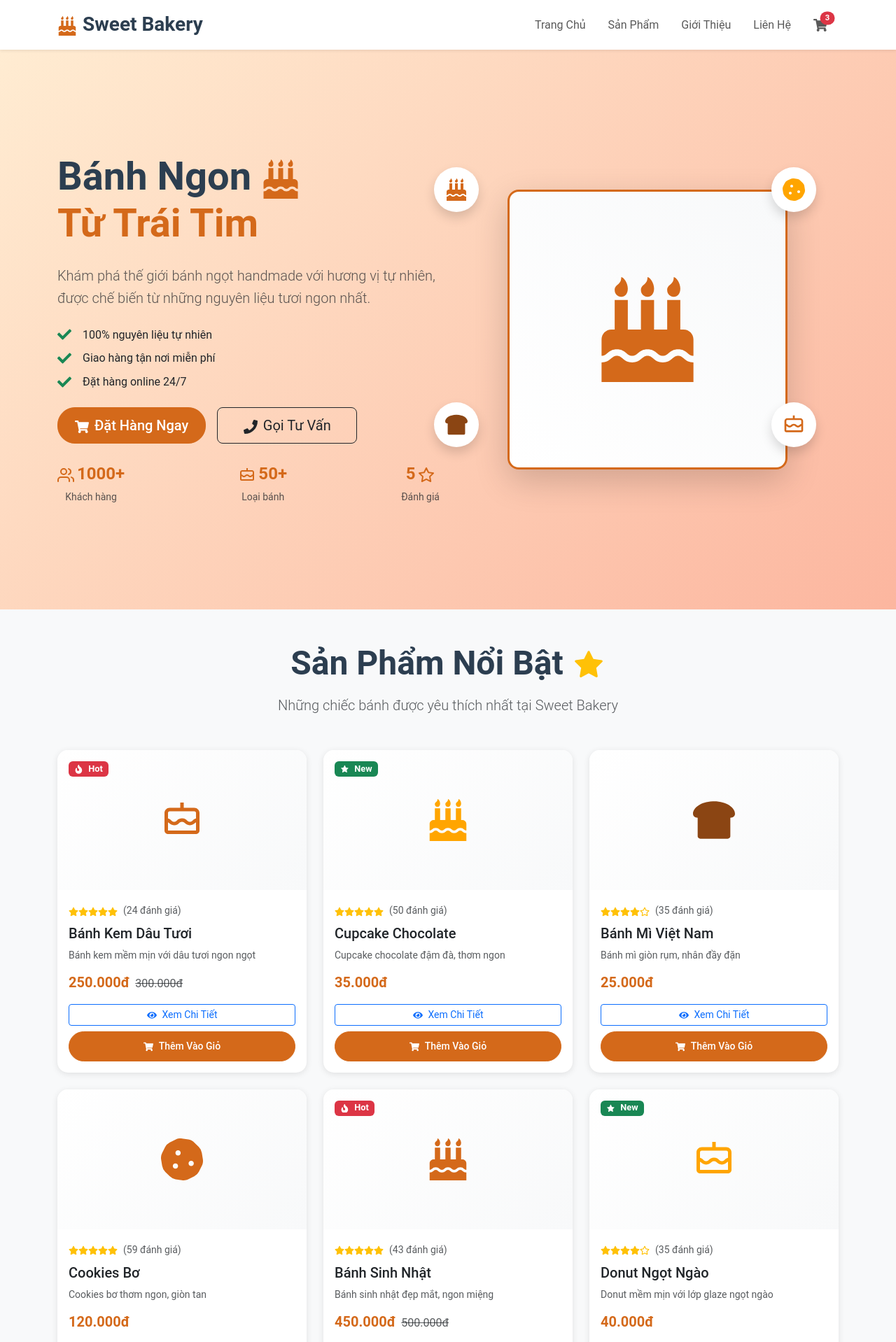
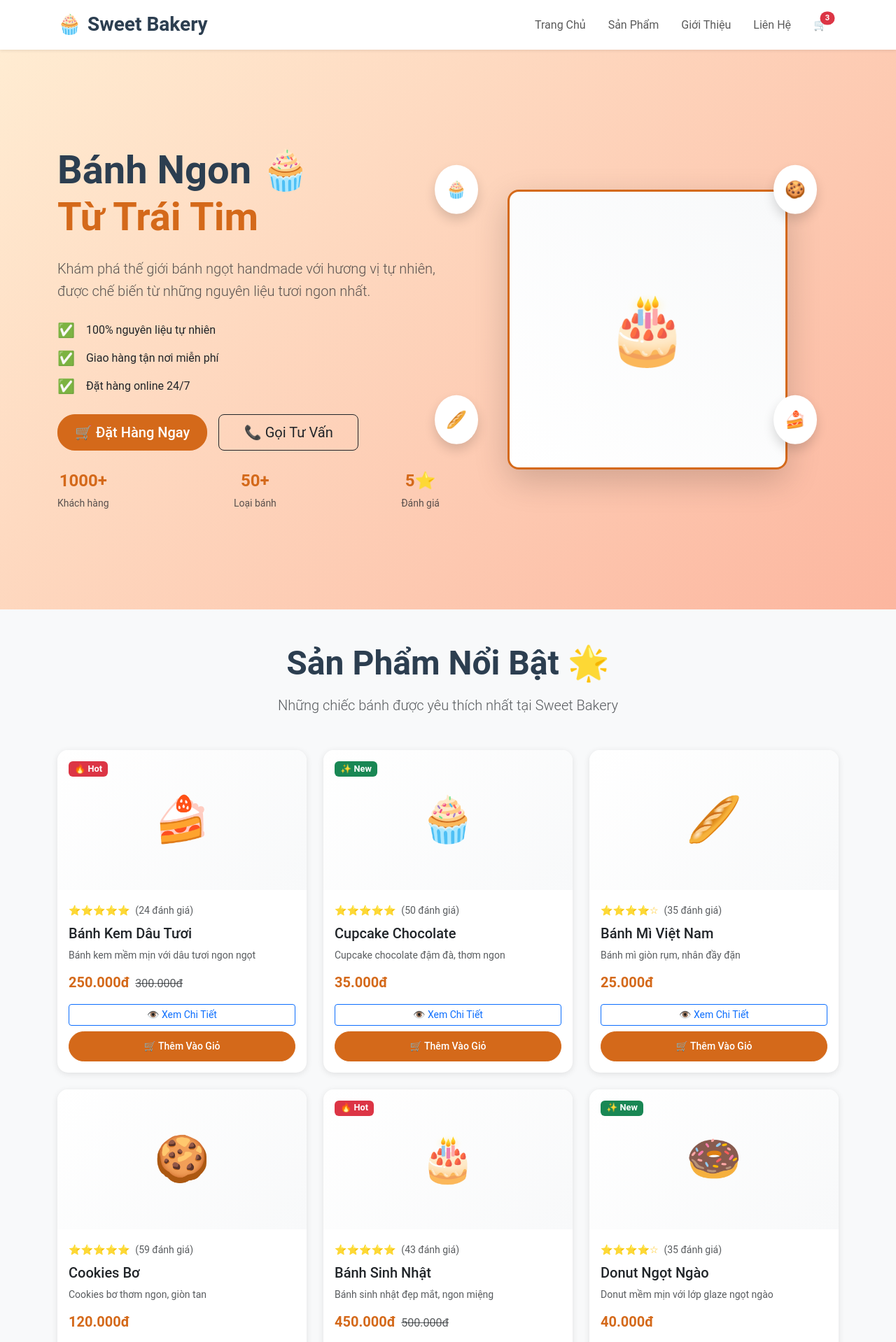
Before and after one commit to phuocit0201/ShopCake, a React (Create React App) app in the folder front-end/: page / in a window 1280 px wide. Shown: the top 1918 px of the page at 70% size. Built offline with nearby package versions, Linux system fonts and the light colour scheme.

Commit message:
feature: format icon

```diff
--- a/front-end/package.json
+++ b/front-end/package.json
@@ -10,11 +10,9 @@
     "@testing-library/user-event": "^13.5.0",
     "axios": "^1.11.0",
     "bootstrap": "^5.3.7",
-    "bootstrap-icons": "^1.13.1",
     "react": "^19.1.1",
     "react-bootstrap": "^2.10.10",
     "react-dom": "^19.1.1",
-    "react-icons": "^5.5.0",
     "react-redux": "^9.2.0",
     "react-router-dom": "^7.7.1",
     "react-scripts": "5.0.1",
--- a/front-end/src/App.js
+++ b/front-end/src/App.js
@@ -1,5 +1,6 @@
 import React from 'react';
 import { BrowserRouter as Router, Routes, Route } from 'react-router-dom';
+import { Container } from 'react-bootstrap';
 import Header from './components/layout/Header';
 import Footer from './components/layout/Footer';
 import Home from './pages/Home';
--- a/front-end/src/components/layout/Header.jsx
+++ b/front-end/src/components/layout/Header.jsx
@@ -1,14 +1,6 @@
 import React, { useState } from 'react';
 import { Navbar, Nav, Container, Offcanvas } from 'react-bootstrap';
 import { Link } from 'react-router-dom';
-import {
-  FaHome,
-  FaInfoCircle,
-  FaPhone,
-  FaShoppingCart,
-  FaBirthdayCake
-} from 'react-icons/fa';
-import { BiCake } from 'react-icons/bi';
 
 const Header = () => {
   const [show, setShow] = useState(false);
@@ -21,7 +13,7 @@ const Header = () => {
       <Navbar expand="lg" className="bg-white shadow-sm sticky-top">
         <Container>
           <Navbar.Brand as={Link} to="/" className="fw-bold fs-3">
-            <FaBirthdayCake style={{ color: 'var(--primary-color)' }} />
+            <span style={{ color: 'var(--primary-color)' }}>🧁</span>
             <span className="ms-2" style={{ color: 'var(--text-dark)' }}>Sweet Bakery</span>
           </Navbar.Brand>
 
@@ -49,7 +41,7 @@ const Header = () => {
               </Nav.Link>
               <Nav.Link as={Link} to="/cart" className="mx-2">
                 <span className="position-relative">
-                  <FaShoppingCart size={20} />
+                  🛒
                   <span className="position-absolute top-0 start-100 translate-middle badge rounded-pill bg-danger" style={{ fontSize: '0.7em' }}>
                     3
                   </span>
@@ -64,30 +56,30 @@ const Header = () => {
       <Offcanvas show={show} onHide={handleClose} placement="end">
         <Offcanvas.Header closeButton className="border-bottom">
           <Offcanvas.Title>
-            <FaBirthdayCake style={{ color: 'var(--primary-color)' }} />
+            <span style={{ color: 'var(--primary-color)' }}>🧁</span>
             <span className="ms-2" style={{ color: 'var(--text-dark)' }}>Sweet Bakery</span>
           </Offcanvas.Title>
         </Offcanvas.Header>
         <Offcanvas.Body>
           <Nav className="flex-column">
             <Nav.Link as={Link} to="/" className="py-3 border-bottom" onClick={handleClose}>
-              <FaHome size={20} />
+              <span className="fs-5">🏠</span>
               <span className="ms-3">Trang Chủ</span>
             </Nav.Link>
             <Nav.Link as={Link} to="/products" className="py-3 border-bottom" onClick={handleClose}>
-              <BiCake size={20} />
+              <span className="fs-5">🧁</span>
               <span className="ms-3">Sản Phẩm</span>
             </Nav.Link>
             <Nav.Link as={Link} to="/about" className="py-3 border-bottom" onClick={handleClose}>
-              <FaInfoCircle size={20} />
+              <span className="fs-5">ℹ️</span>
               <span className="ms-3">Giới Thiệu</span>
             </Nav.Link>
             <Nav.Link as={Link} to="/contact" className="py-3 border-bottom" onClick={handleClose}>
-              <FaPhone size={20} />
+              <span className="fs-5">📞</span>
               <span className="ms-3">Liên Hệ</span>
             </Nav.Link>
             <Nav.Link as={Link} to="/cart" className="py-3" onClick={handleClose}>
-              <FaShoppingCart size={20} />
+              <span className="fs-5">🛒</span>
               <span className="ms-3">Giỏ Hàng</span>
               <span className="badge bg-danger ms-auto">3</span>
             </Nav.Link>
@@ -96,8 +88,7 @@ const Header = () => {
           <div className="mt-4 pt-4 border-top">
             <div className="d-grid gap-2">
               <button className="btn btn-primary-custom">
-                <FaPhone className="me-2" />
-                Gọi Đặt Hàng
+                📞 Gọi Đặt Hàng
               </button>
               <small className="text-center text-muted">
                 Hotline: 0123.456.789
--- a/front-end/src/pages/Home/components/FeaturedProducts.jsx
+++ b/front-end/src/pages/Home/components/FeaturedProducts.jsx
@@ -1,17 +1,5 @@
 import React from 'react';
 import { Container, Row, Col, Card, Button, Badge } from 'react-bootstrap';
-import {
-  FaStar,
-  FaRegStar,
-  FaShoppingCart,
-  FaEye,
-  FaFire,
-  FaBreadSlice,
-  FaCookie,
-  FaBirthdayCake
-} from 'react-icons/fa';
-import { AiFillStar } from 'react-icons/ai';
-import { BiCake } from 'react-icons/bi';
 
 const FeaturedProducts = () => {
   const products = [
@@ -20,7 +8,7 @@ const FeaturedProducts = () => {
       name: 'Bánh Kem Dâu Tươi',
       price: '250.000đ',
       originalPrice: '300.000đ',
-      image: <BiCake size={60} style={{ color: 'var(--primary-color)' }} />,
+      image: '🍰',
       rating: 5,
       isHot: true,
       description: 'Bánh kem mềm mịn với dâu tươi ngon ngọt'
@@ -30,7 +18,7 @@ const FeaturedProducts = () => {
       name: 'Cupcake Chocolate',
       price: '35.000đ',
       originalPrice: null,
-      image: <FaBirthdayCake size={60} style={{ color: 'var(--accent-color)' }} />,
+      image: '🧁',
       rating: 5,
       isNew: true,
       description: 'Cupcake chocolate đậm đà, thơm ngon'
@@ -40,7 +28,7 @@ const FeaturedProducts = () => {
       name: 'Bánh Mì Việt Nam',
       price: '25.000đ',
       originalPrice: null,
-      image: <FaBreadSlice size={60} style={{ color: 'var(--secondary-color)' }} />,
+      image: '🥖',
       rating: 4,
       description: 'Bánh mì giòn rụm, nhân đầy đặn'
     },
@@ -49,7 +37,7 @@ const FeaturedProducts = () => {
       name: 'Cookies Bơ',
       price: '120.000đ',
       originalPrice: null,
-      image: <FaCookie size={60} style={{ color: 'var(--primary-color)' }} />,
+      image: '🍪',
       rating: 5,
       description: 'Cookies bơ thơm ngon, giòn tan'
     },
@@ -58,7 +46,7 @@ const FeaturedProducts = () => {
       name: 'Bánh Sinh Nhật',
       price: '450.000đ',
       originalPrice: '500.000đ',
-      image: <FaBirthdayCake size={60} style={{ color: 'var(--primary-color)' }} />,
+      image: '🎂',
       rating: 5,
       isHot: true,
       description: 'Bánh sinh nhật đẹp mắt, ngon miệng'
@@ -68,7 +56,7 @@ const FeaturedProducts = () => {
       name: 'Donut Ngọt Ngào',
       price: '40.000đ',
       originalPrice: null,
-      image: <BiCake size={60} style={{ color: 'var(--accent-color)' }} />,
+      image: '🍩',
       rating: 4,
       isNew: true,
       description: 'Donut mềm mịn với lớp glaze ngọt ngào'
@@ -76,15 +64,7 @@ const FeaturedProducts = () => {
   ];
 
   const renderStars = (rating) => {
-    const stars = [];
-    for (let i = 1; i <= 5; i++) {
-      if (i <= rating) {
-        stars.push(<FaStar key={i} className="text-warning" />);
-      } else {
-        stars.push(<FaRegStar key={i} className="text-warning" />);
-      }
-    }
-    return stars;
+    return '⭐'.repeat(rating) + '☆'.repeat(5 - rating);
   };
 
   return (
@@ -92,7 +72,7 @@ const FeaturedProducts = () => {
       <Container>
         <div className="text-center mb-5">
           <h2 className="display-5 fw-bold mb-3">
-            Sản Phẩm Nổi Bật <AiFillStar className="text-warning" />
+            Sản Phẩm Nổi Bật 🌟
           </h2>
           <p className="lead text-muted">
             Những chiếc bánh được yêu thích nhất tại Sweet Bakery
@@ -110,7 +90,7 @@ const FeaturedProducts = () => {
                     className="position-absolute top-0 start-0 m-3 z-3"
                     style={{ fontSize: '0.8rem' }}
                   >
-                    <FaFire className="me-1" /> Hot
+                    🔥 Hot
                   </Badge>
                 )}
                 {product.isNew && (
@@ -119,16 +99,17 @@ const FeaturedProducts = () => {
                     className="position-absolute top-0 start-0 m-3 z-3"
                     style={{ fontSize: '0.8rem' }}
                   >
-                    <AiFillStar className="me-1" /> New
+                    ✨ New
                   </Badge>
                 )}
 
-                {                /* Product Image */}
+                {/* Product Image */}
                 <div
                   className="d-flex align-items-center justify-content-center"
                   style={{
                     height: '200px',
-                    background: 'linear-gradient(135deg, #fff 0%, #f8f9fa 100%)'
+                    background: 'linear-gradient(135deg, #fff 0%, #f8f9fa 100%)',
+                    fontSize: '4rem'
                   }}
                 >
                   {product.image}
@@ -162,12 +143,10 @@ const FeaturedProducts = () => {
 
                   <div className="d-grid gap-2">
                     <Button variant="outline-primary" size="sm">
-                      <FaEye className="me-2" />
-                      Xem Chi Tiết
+                      👁️ Xem Chi Tiết
                     </Button>
                     <Button className="btn-primary-custom" size="sm">
-                      <FaShoppingCart className="me-2" />
-                      Thêm Vào Giỏ
+                      🛒 Thêm Vào Giỏ
                     </Button>
                   </div>
                 </Card.Body>
@@ -182,8 +161,7 @@ const FeaturedProducts = () => {
             size="lg"
             className="px-5"
           >
-            <BiCake className="me-2" />
-            Xem Tất Cả Sản Phẩm
+            Xem Tất Cả Sản Phẩm 🍰
           </Button>
         </div>
       </Container>
--- a/front-end/src/pages/Home/components/HeroSection.jsx
+++ b/front-end/src/pages/Home/components/HeroSection.jsx
@@ -1,15 +1,5 @@
 import React from 'react';
 import { Container, Row, Col, Button } from 'react-bootstrap';
-import {
-  FaShoppingCart,
-  FaPhone,
-  FaCheck,
-  FaBirthdayCake,
-  FaCookie,
-  FaBreadSlice
-} from 'react-icons/fa';
-import { FiUsers, FiStar } from 'react-icons/fi';
-import { BiCake } from 'react-icons/bi';
 
 const HeroSection = () => {
   return (
@@ -25,7 +15,7 @@ const HeroSection = () => {
           <Col lg={6} className="mb-5 mb-lg-0">
             <div className="hero-content">
               <h1 className="display-4 fw-bold mb-4" style={{ color: 'var(--text-dark)' }}>
-                Bánh Ngon <FaBirthdayCake style={{ color: 'var(--primary-color)' }} />
+                Bánh Ngon 🧁
                 <br />
                 <span style={{ color: 'var(--primary-color)' }}>
                   Từ Trái Tim
@@ -38,15 +28,15 @@ const HeroSection = () => {
 
               <div className="hero-features mb-4">
                 <div className="d-flex align-items-center mb-2">
-                  <FaCheck className="me-3 text-success" size={20} />
+                  <span className="me-3 fs-5">✅</span>
                   <span>100% nguyên liệu tự nhiên</span>
                 </div>
                 <div className="d-flex align-items-center mb-2">
-                  <FaCheck className="me-3 text-success" size={20} />
+                  <span className="me-3 fs-5">✅</span>
                   <span>Giao hàng tận nơi miễn phí</span>
                 </div>
                 <div className="d-flex align-items-center mb-2">
-                  <FaCheck className="me-3 text-success" size={20} />
+                  <span className="me-3 fs-5">✅</span>
                   <span>Đặt hàng online 24/7</span>
                 </div>
               </div>
@@ -57,8 +47,7 @@ const HeroSection = () => {
                   className="btn-primary-custom px-4"
                   style={{ minWidth: '200px' }}
                 >
-                  <FaShoppingCart className="me-2" />
-                  Đặt Hàng Ngay
+                  🛒 Đặt Hàng Ngay
                 </Button>
                 <Button
                   variant="outline-dark"
@@ -66,29 +55,26 @@ const HeroSection = () => {
                   className="px-4"
                   style={{ minWidth: '200px' }}
                 >
-                  <FaPhone className="me-2" />
-                  Gọi Tư Vấn
+                  📞 Gọi Tư Vấn
                 </Button>
               </div>
 
               <div className="hero-stats mt-4 d-flex justify-content-between">
                 <div className="text-center">
                   <div className="fw-bold fs-4" style={{ color: 'var(--primary-color)' }}>
-                    <FiUsers className="me-1" />
                     1000+
                   </div>
                   <small className="text-muted">Khách hàng</small>
                 </div>
                 <div className="text-center">
                   <div className="fw-bold fs-4" style={{ color: 'var(--primary-color)' }}>
-                    <BiCake className="me-1" />
                     50+
                   </div>
                   <small className="text-muted">Loại bánh</small>
                 </div>
                 <div className="text-center">
                   <div className="fw-bold fs-4" style={{ color: 'var(--primary-color)' }}>
-                    5<FiStar className="ms-1" />
+                    5⭐
                   </div>
                   <small className="text-muted">Đánh giá</small>
                 </div>
@@ -110,34 +96,35 @@ const HeroSection = () => {
                     display: 'flex',
                     alignItems: 'center',
                     justifyContent: 'center',
+                    fontSize: '6rem',
                     border: '3px solid var(--primary-color)'
                   }}
                 >
-                  <FaBirthdayCake size={150} style={{ color: 'var(--primary-color)' }} />
+                  🎂
                 </div>
 
                 {/* Floating elements */}
                 <div className="position-absolute top-0 start-0 translate-middle">
                   <div className="bg-white rounded-circle p-3 shadow animate-float">
-                    <FaBirthdayCake size={32} style={{ color: 'var(--primary-color)' }} />
+                    <span className="fs-4">🧁</span>
                   </div>
                 </div>
 
                 <div className="position-absolute top-0 end-0 translate-middle">
                   <div className="bg-white rounded-circle p-3 shadow animate-float" style={{ animationDelay: '0.5s' }}>
-                    <FaCookie size={32} style={{ color: 'var(--accent-color)' }} />
+                    <span className="fs-4">🍪</span>
                   </div>
                 </div>
 
                 <div className="position-absolute bottom-0 start-0 translate-middle">
                   <div className="bg-white rounded-circle p-3 shadow animate-float" style={{ animationDelay: '1s' }}>
-                    <FaBreadSlice size={32} style={{ color: 'var(--secondary-color)' }} />
+                    <span className="fs-4">🥖</span>
                   </div>
                 </div>
 
                 <div className="position-absolute bottom-0 end-0 translate-middle">
                   <div className="bg-white rounded-circle p-3 shadow animate-float" style={{ animationDelay: '1.5s' }}>
-                    <BiCake size={32} style={{ color: 'var(--primary-color)' }} />
+                    <span className="fs-4">🍰</span>
                   </div>
                 </div>
               </div>
--- a/front-end/src/pages/Home/components/TestimonialsSection.jsx
+++ b/front-end/src/pages/Home/components/TestimonialsSection.jsx
@@ -1,13 +1,5 @@
 import React from 'react';
 import { Container, Row, Col, Card } from 'react-bootstrap';
-import {
-  FaStar,
-  FaComments,
-  FaTrophy,
-  FaTruck,
-  FaSync,
-  FaPhone
-} from 'react-icons/fa';
 
 const TestimonialsSection = () => {
   const testimonials = [
@@ -38,11 +30,7 @@ const TestimonialsSection = () => {
   ];
 
   const renderStars = (rating) => {
-    const stars = [];
-    for (let i = 0; i < rating; i++) {
-      stars.push(<FaStar key={i} className="text-warning" />);
-    }
-    return stars;
+    return '⭐'.repeat(rating);
   };
 
   return (
@@ -50,7 +38,7 @@ const TestimonialsSection = () => {
       <Container>
         <div className="text-center mb-5">
           <h2 className="display-5 fw-bold mb-3">
-            Khách Hàng Nói Gì? <FaComments style={{ color: 'var(--primary-color)' }} />
+            Khách Hàng Nói Gì? 💬
           </h2>
           <p className="lead text-muted">
             Những phản hồi chân thật từ khách hàng của chúng tôi
@@ -100,36 +88,28 @@ const TestimonialsSection = () => {
           <Row className="text-center">
             <Col lg={3} md={6} className="mb-4">
               <div className="trust-item">
-                <div className="mb-2">
-                  <FaTrophy size={40} style={{ color: 'var(--primary-color)' }} />
-                </div>
+                <div className="mb-2" style={{ fontSize: '2.5rem' }}>🏆</div>
                 <h6 className="fw-bold">Chất Lượng Đảm Bảo</h6>
                 <small className="text-muted">ISO 22000 Certified</small>
               </div>
             </Col>
             <Col lg={3} md={6} className="mb-4">
               <div className="trust-item">
-                <div className="mb-2">
-                  <FaTruck size={40} style={{ color: 'var(--accent-color)' }} />
-                </div>
+                <div className="mb-2" style={{ fontSize: '2.5rem' }}>🚚</div>
                 <h6 className="fw-bold">Giao Hàng Miễn Phí</h6>
                 <small className="text-muted">Đơn hàng từ 200k</small>
               </div>
             </Col>
             <Col lg={3} md={6} className="mb-4">
               <div className="trust-item">
-                <div className="mb-2">
-                  <FaSync size={40} style={{ color: 'var(--secondary-color)' }} />
-                </div>
+                <div className="mb-2" style={{ fontSize: '2.5rem' }}>🔄</div>
                 <h6 className="fw-bold">Đổi Trả Dễ Dàng</h6>
                 <small className="text-muted">Trong vòng 24h</small>
               </div>
             </Col>
             <Col lg={3} md={6} className="mb-4">
               <div className="trust-item">
-                <div className="mb-2">
-                  <FaPhone size={40} className="text-success" />
-                </div>
+                <div className="mb-2" style={{ fontSize: '2.5rem' }}>📞</div>
                 <h6 className="fw-bold">Hỗ Trợ 24/7</h6>
                 <small className="text-muted">Hotline: 0123.456.789</small>
               </div>
```
Also changed, not shown: front-end/src/components/layout/Footer.jsx (+21 -33 lines), front-end/src/pages/Home/components/AboutSection.jsx (+10 -17 lines), front-end/src/pages/Home/components/ContactSection.jsx (+11 -31 lines), 1 other file (tests, documents, lock files or other folders).
